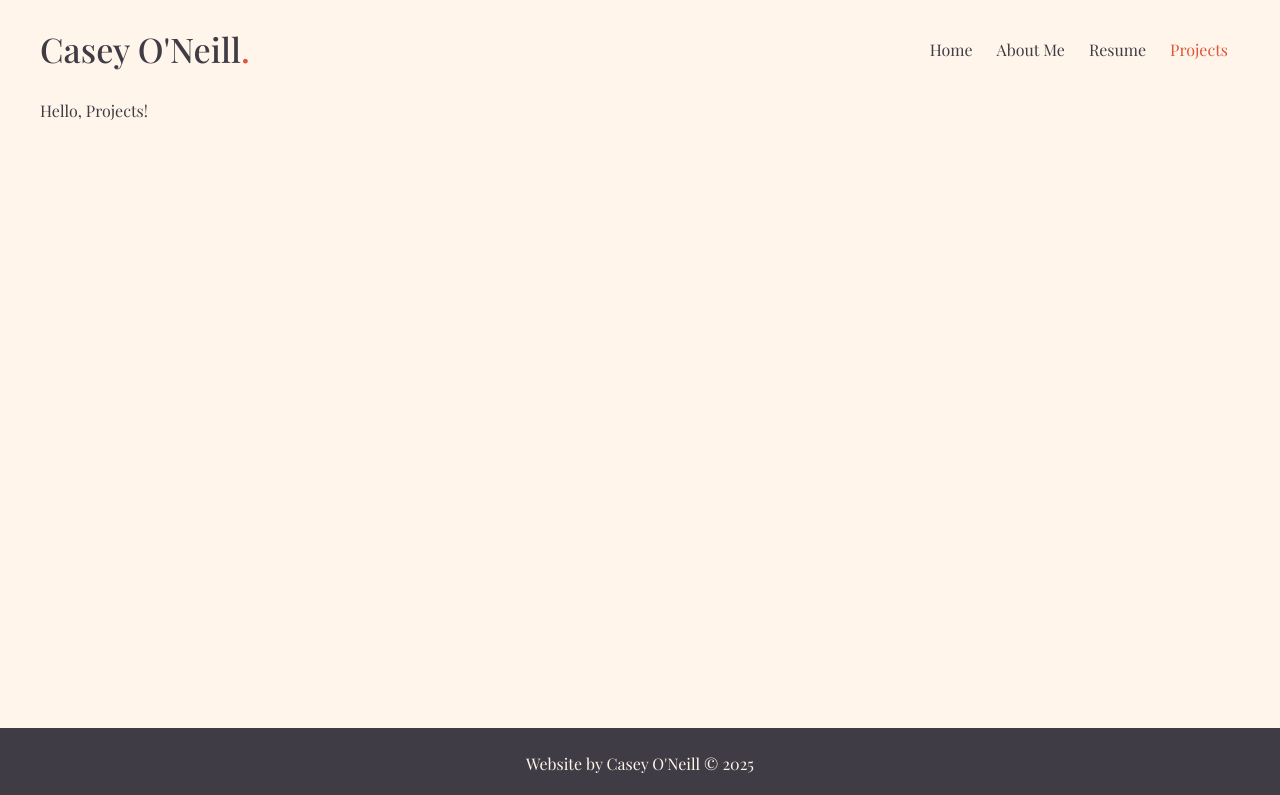
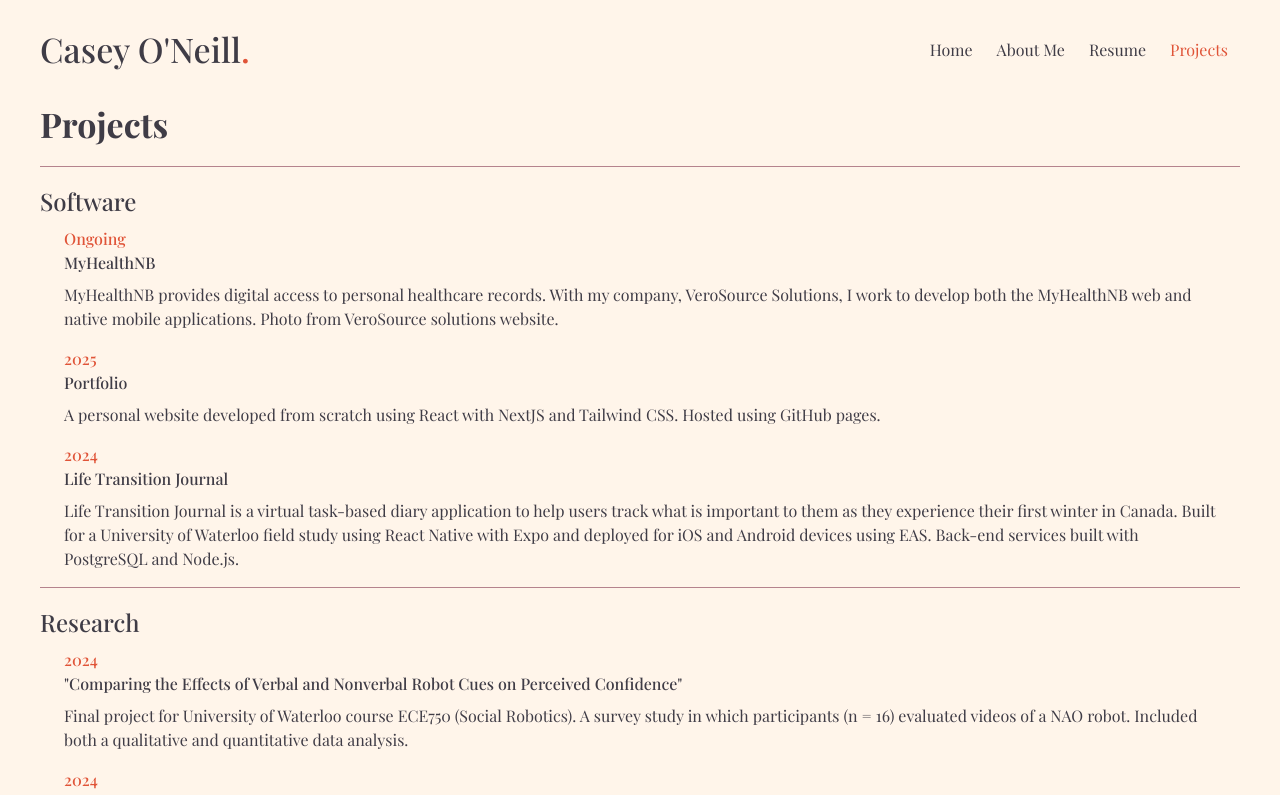
Before and after one commit to casey-oneill/casey-oneill.github.io, a Next.js app: page /projects in a window 1280 px wide. Shown: the top 795 px of the page. Built offline with nearby package versions, Linux system fonts and the light colour scheme.

Commit message:
Create projects page

```diff
--- a/src/app/about/page.js
+++ b/src/app/about/page.js
@@ -9,7 +9,7 @@ export default function About() {
       component: (
         <Section name="Biography">
           <div className="grid grid-cols-1 gap-4">
-            <p>I'm a second-year master's student at the University of Waterloo. I'm currently completing my master's thesis in addition to working part-time as a software developer.</p>
+            <p>I'm a second-year master's student at the University of Waterloo. I'm currently completing my master's thesis in addition to working part-time as a software developer for VeroSource Solutions.</p>
             <p>My research interests include Human-Computer Interaction, Human-Robot Interaction, and video games. My thesis focuses on how voice agents...</p>
           </div>
         </Section>
--- a/src/app/projects/page.js
+++ b/src/app/projects/page.js
@@ -1,5 +1,61 @@
+import { Section } from "@/components/molecules";
+import { Page } from "@/components/templates";
+import data from "@/data";
+import { useMemo } from "react";
+import { GitHub } from "react-feather";
+
 export default function Projects() {
+  const sections = useMemo(() => ([
+    {
+      key: "software",
+      component: (
+        <Section name="Software">
+          <div className="grid grid-cols-1 gap-4">
+            {data.projects.software.map((item) => (
+              <div key={item.name}>
+                <p className="font-medium text-accent">
+                  {item.date}
+                </p>
+                <p className="font-medium mb-2">
+                  {item.name}
+                </p>
+                <p>
+                  {item.description}
+                </p>
+              </div>
+            ))}
+          </div>
+        </Section>
+      ),
+    },
+    {
+      key: "research",
+      component: (
+        <Section name="Research">
+          <div className="grid grid-cols-1 gap-4">
+            {data.projects.research.map((item) => (
+              <div key={item.name}>
+                <p className="font-medium text-accent">
+                  {item.date}
+                </p>
+                <p className="font-medium mb-2">
+                  {item.name}
+                </p>
+                <p>
+                  {item.description}
+                </p>
+              </div>
+            ))}
+          </div>
+        </Section>
+      ),
+    }
+  ]), []);
+
   return (
-    <p>Hello, Projects!</p>
+    <Page
+      name="Projects"
+      sections={sections}
+    />
   );
 }
--- a/src/data.json
+++ b/src/data.json
@@ -55,5 +55,43 @@
         "date": "2019 - 2020"
       }
     ]
+  },
+  "projects": {
+    "software": [
+      {
+        "name": "MyHealthNB",
+        "date": "Ongoing",
+        "repository": "",
+        "description": "MyHealthNB provides digital access to personal healthcare records. With my company, VeroSource Solutions, I work to develop both the MyHealthNB web and native mobile applications. Photo from VeroSource solutions website."
+      },
+      {
+        "name": "Portfolio",
+        "date": "2025",
+        "repository": "https://github.com/casey-oneill/casey-oneill.github.io",
+        "description": "A personal website developed from scratch using React with NextJS and Tailwind CSS. Hosted using GitHub pages."
+      },
+      {
+        "name": "Life Transition Journal",
+        "date": "2024",
+        "repository": "",
+        "description": "Life Transition Journal is a virtual task-based diary application to help users track what is important to them as they experience their first winter in Canada. Built for a University of Waterloo field study using React Native with Expo and deployed for iOS and Android devices using EAS. Back-end services built with PostgreSQL and Node.js."
+      }
+    ],
+    "research": [
+      {
+        "name": "\"Comparing the Effects of Verbal and Nonverbal Robot Cues on Perceived Confidence\"",
+        "date": "2024",
+        "repository": "https://github.com/casey-oneill/naoqi-wizard-interface",
+        "download": "",
+        "description": "Final project for University of Waterloo course ECE750 (Social Robotics). A survey study in which participants (n = 16) evaluated videos of a NAO robot. Included both a qualitative and quantitative data analysis."
+      },
+      {
+        "name": "\"Using an Augmented Reality Exercise Game to Improve Exercise Experiences\"",
+        "date": "2024",
+        "repository": "https://github.com/casey-oneill/hololens-exercise-demo",
+        "download": "",
+        "description": "Final project for University of Waterloo course CS889 (Research Methods in HCI) completed with Aswad Tariq. An experiment study (n = 10) to evaluate if our gamified augmented reality system can improve user experiences of in-place exercises. Included both a qualitative and quantitative data analysis."
+      }
+    ]
   }
 }
```
